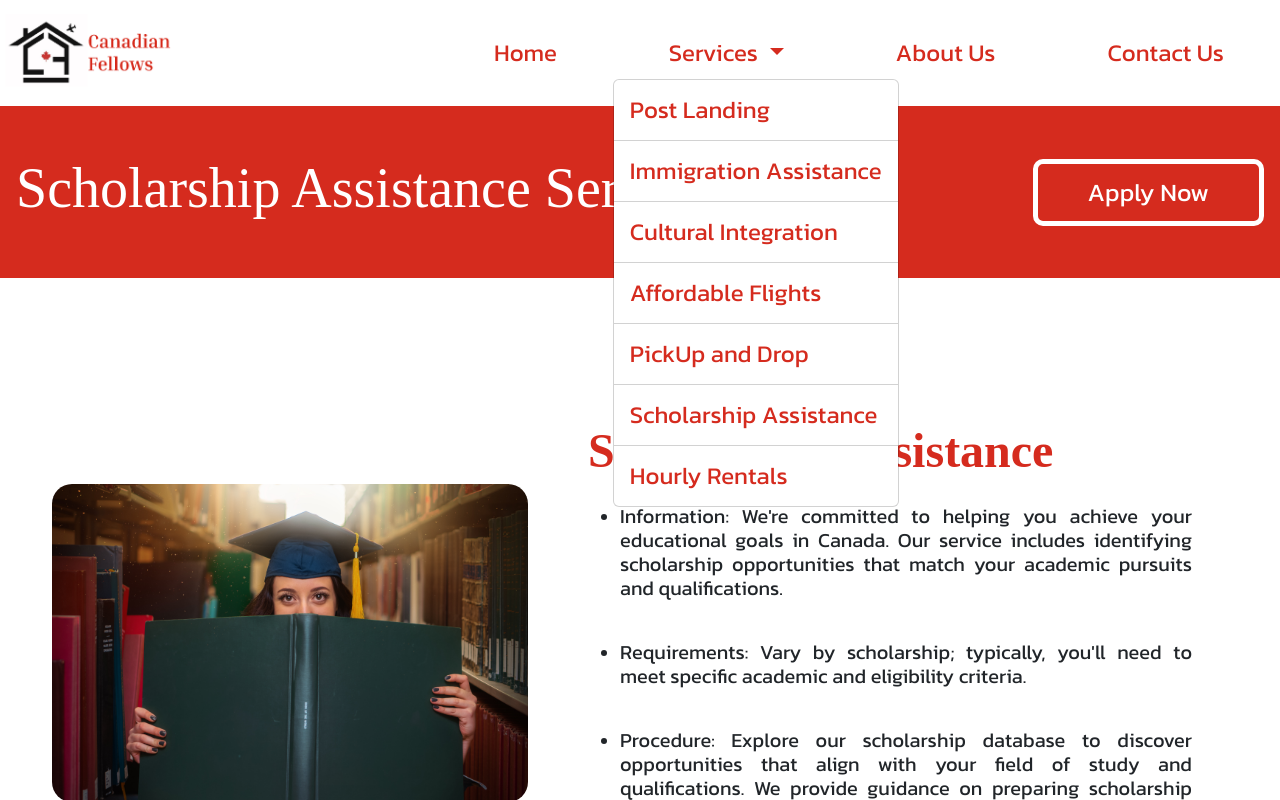
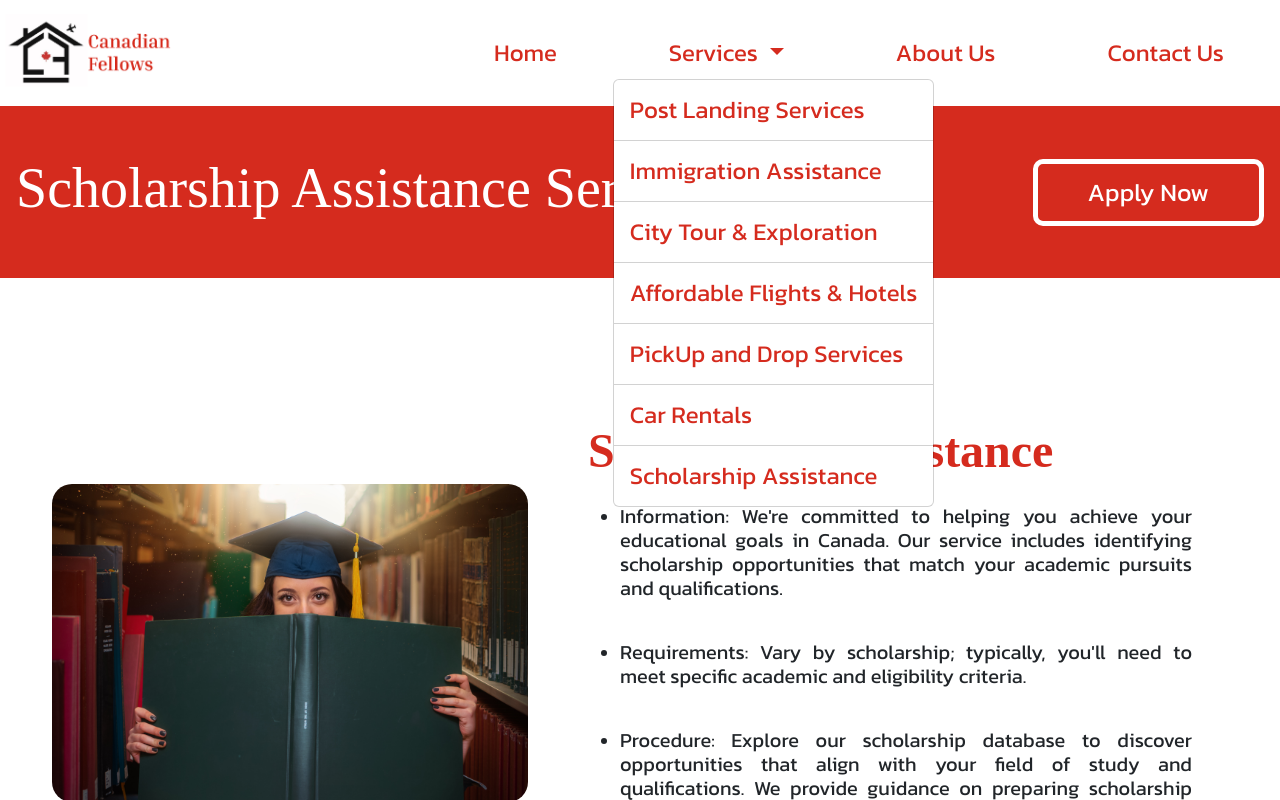
Before and after one commit to jatinsharma10032002/canadianfellow, a plain HTML site: page scholarship.html in a window 1280 px wide. Both pictures are taken after a click on the button "Services". Shown: the top 800 px of the page. Drawn offline with nearby package versions, Linux system fonts and the light colour scheme; a web font is replaced by a local one.

Commit message:
Update scholarship.html

```diff
--- a/scholarship.html
+++ b/scholarship.html
@@ -36,20 +36,19 @@
                     Services
                   </a>
                   <div class="dropdown-menu" aria-labelledby="navbarDropdown">
-                    <a class="dropdown-item" href="postlanding.html" style="color: #d52b1e;">Post Landing</a>
+                    <a class="dropdown-item" href="postlanding.html" style="color: #d52b1e;">Post Landing Services</a>
                     <div class="dropdown-divider"></div>
                     <a class="dropdown-item" href="immigrationassistance.html" style="color: #d52b1e;">Immigration Assistance</a>
                     <div class="dropdown-divider"></div>
-                    <a class="dropdown-item" href="culturalintegration.html"  style="color: #d52b1e;">Cultural Integration</a>
+                    <a class="dropdown-item" href="culturalintegration.html"  style="color: #d52b1e;">City Tour & Exploration</a>
                     <div class="dropdown-divider"></div>
-                    <a class="dropdown-item" href="affordableflights.html"  style="color: #d52b1e;">Affordable Flights</a>
+                    <a class="dropdown-item" href="affordableflights.html"  style="color: #d52b1e;">Affordable Flights & Hotels</a>
                     <div class="dropdown-divider"></div>
-                    <a class="dropdown-item" href="pickupanddrop.html"  style="color: #d52b1e;">PickUp and Drop</a>
+                    <a class="dropdown-item" href="pickupanddrop.html"  style="color: #d52b1e;">PickUp and Drop Services</a>
+                    <div class="dropdown-divider"></div>
+                    <a class="dropdown-item" href="carrental.html"  style="color: #d52b1e;">Car Rentals</a>
                     <div class="dropdown-divider"></div>
                     <a class="dropdown-item" href="scholarship.html"  style="color: #d52b1e;">Scholarship Assistance</a>
-                    <div class="dropdown-divider"></div>
-                    <a class="dropdown-item" href="carrental.html"  style="color: #d52b1e;">Hourly Rentals</a>
-
                   </div>
                 </li>
 
@@ -147,7 +146,7 @@
                     </form>
                     <div class="d-flex justify-content-between pt-3 flex-wrap">
                         <span>Canadainfellow02@gmail.com</span>
-                        <span>+1 (647) 512-6875</span>
+                        <span>+1 (647) 512-6875<br>+1 (416) 543-0318</span>
                     </div>
                 </div>
             </div>
```
